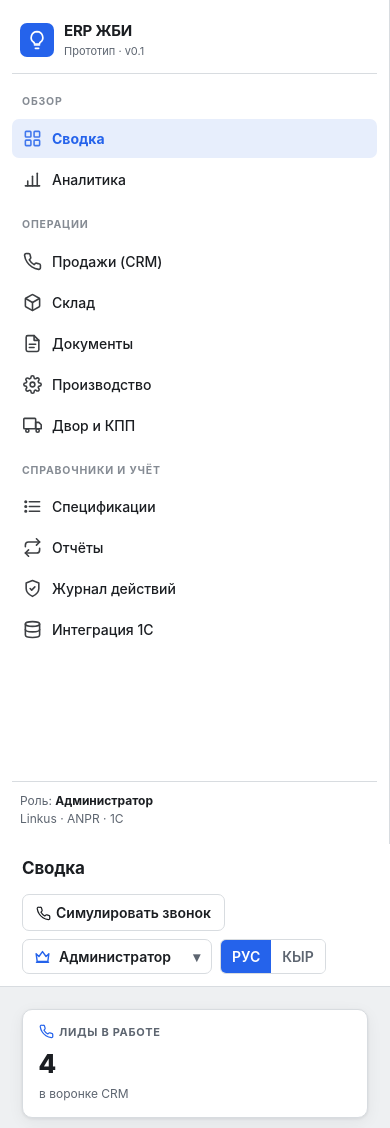
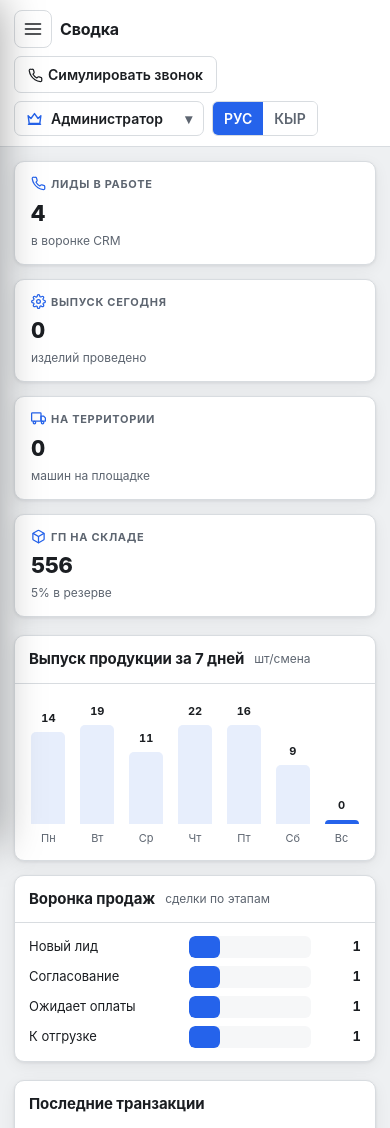
Before and after one commit to ulankn8/erp-jbi-prototype, a plain HTML site: page index.html in a window 390 px wide. Shown: the top 1128 px of the page. Drawn offline with Linux system fonts and the light colour scheme.

Commit message:
Адаптив для телефона: меню-шторка (drawer) с гамбургером, контент во всю ширину
Co-Authored-By: Claude Fable 5 <noreply@anthropic.com>

```diff
--- a/index.html
+++ b/index.html
@@ -47,7 +47,10 @@ input,select{font:inherit;color:var(--ink);background:var(--surface);
 input:focus,select:focus,button:focus-visible{outline:2px solid var(--accent);outline-offset:1px}
 
 .app{display:grid;grid-template-columns:232px 1fr;min-height:100vh}
-@media(max-width:860px){.app{grid-template-columns:1fr}.side{position:static;height:auto}}
+.hamburger{display:none;border:1px solid var(--line);background:var(--surface);border-radius:8px;
+  width:38px;height:38px;place-items:center;color:var(--ink);flex-shrink:0}
+.hamburger svg{width:20px;height:20px}
+.nav-overlay{display:none}
 
 /* ---------- sidebar ---------- */
 .side{background:var(--surface);border-right:1px solid var(--line);
@@ -280,6 +283,30 @@ td.num,th.num{text-align:right;font-variant-numeric:tabular-nums}
 .cov-row{display:grid;grid-template-columns:130px 1fr 90px;align-items:center;gap:10px;font-size:13px;padding:5px 0}
 .cov-track{height:8px;background:var(--surface2);border-radius:99px;overflow:hidden}
 .cov-fill{height:100%;border-radius:99px}
+
+/* ============ Адаптив для телефона (в конце, чтобы перекрыть базовые правила) ============ */
+@media(max-width:860px){
+  .app{display:block}
+  .side{position:fixed;top:0;left:0;height:100vh;width:280px;max-width:84vw;z-index:60;
+    transform:translateX(-100%);transition:transform .25s ease;overflow-y:auto;box-shadow:0 0 40px rgba(0,0,0,.35)}
+  body.nav-open .side{transform:none}
+  .nav-overlay{display:block;position:fixed;inset:0;background:rgba(0,0,0,.45);z-index:55;
+    opacity:0;visibility:hidden;transition:opacity .2s,visibility .2s}
+  body.nav-open .nav-overlay{opacity:1;visibility:visible}
+  .hamburger{display:grid}
+  .main{min-width:0}
+  .topbar{padding:10px 14px;gap:8px;flex-wrap:wrap}
+  .topbar h1{font-size:16px;flex:1;min-width:0;white-space:nowrap;overflow:hidden;text-overflow:ellipsis}
+  .topbar .spacer{display:none}
+  .chip-row{width:100%;order:3;justify-content:flex-start}
+  .content{padding:14px}
+  .card-h{padding:12px 14px}
+  .card-b{padding:13px 14px}
+  .search{min-width:0;flex:1}
+  .kpi .val{font-size:22px}
+  .cov-row{grid-template-columns:110px 1fr 78px}
+}
+@media(prefers-reduced-motion:reduce){.side{transition:none}}
 </style>
 
 <div class="app">
@@ -295,8 +322,10 @@ td.num,th.num{text-align:right;font-variant-numeric:tabular-nums}
   </div>
 </aside>
 
+<div class="nav-overlay" id="navOverlay"></div>
 <div class="main">
   <div class="topbar">
+    <button class="hamburger" id="hamburger" aria-label="Меню"><svg viewBox="0 0 24 24" fill="none" stroke="currentColor" stroke-width="2" stroke-linecap="round"><line x1="3" y1="6" x2="21" y2="6"/><line x1="3" y1="12" x2="21" y2="12"/><line x1="3" y1="18" x2="21" y2="18"/></svg></button>
     <h1 id="viewTitle"></h1>
     <div class="spacer"></div>
     <div class="chip-row">
@@ -781,7 +810,7 @@ function renderNav(){
         <span class="ico">${icon(m.icon)}</span>${lang==='ky'?m.ky:m.ru}</button>`).join('');
   }).join('');
   document.getElementById('footRole').textContent = ROLE_NAMES[role];
-  document.querySelectorAll('.nav-btn').forEach(b=>b.onclick=()=>{view=b.dataset.v; show();});
+  document.querySelectorAll('.nav-btn').forEach(b=>b.onclick=()=>{view=b.dataset.v; document.body.classList.remove('nav-open'); show();});
   renderRoleSel();
 }
 function renderRoleSel(){
@@ -1520,6 +1549,10 @@ document.addEventListener('click', e=>{
 document.getElementById('langRu').onclick=()=>{lang='ru';applyLang();};
 document.getElementById('langKy').onclick=()=>{lang='ky';applyLang();};
 
+/* мобильное меню-шторка */
+document.getElementById('hamburger').onclick=()=>document.body.classList.toggle('nav-open');
+document.getElementById('navOverlay').onclick=()=>document.body.classList.remove('nav-open');
+
 /* ===== поиск с фильтрацией ===== */
 let search = {docs:'', tx:'', audit:'', crm:'', raw:'', fg:''};
 function wireSearch(id, key, fn){
```
